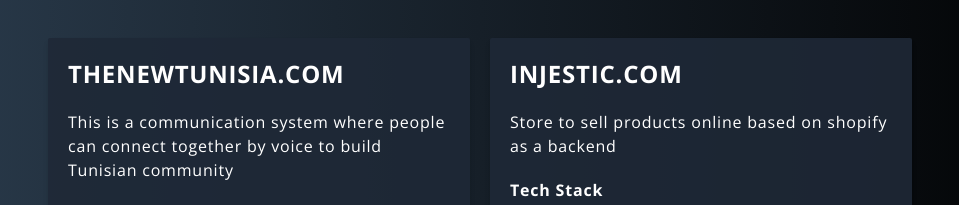
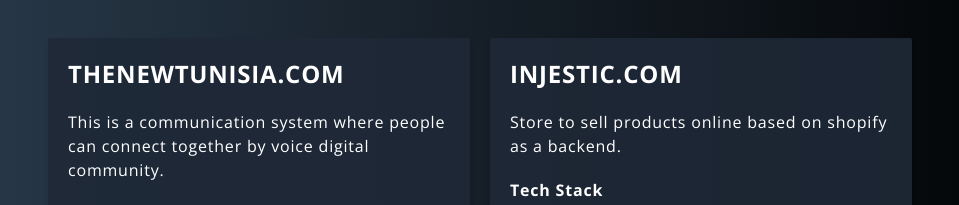
Before and after one commit to Walidhamdidev/Next.js_portfolio, a Next.js app: page / in a window 1280 px wide. Shown: the part 930-1135 px from the top of the page, without its empty margins (160-1119 px from the left). Built offline with nearby package versions, Linux system fonts and the light colour scheme.

Commit message:
update project section

```diff
--- a/components/Projects.js
+++ b/components/Projects.js
@@ -19,7 +19,7 @@
         { title: "Framer  motion" },
       ],
       description:
-        "This is a communication system where people can connect together by voice to build Tunisian community",
+        "This is a communication system where people can connect together by voice digital community.",
     },
     {
       title: "Injestic.com",
@@ -34,7 +34,7 @@
         { title: "Framer  motion" },
       ],
       description:
-        "Store to sell products online based on shopify as a backend",
+        "Store to sell products online based on shopify as a backend.",
     },
   ];
 
```
